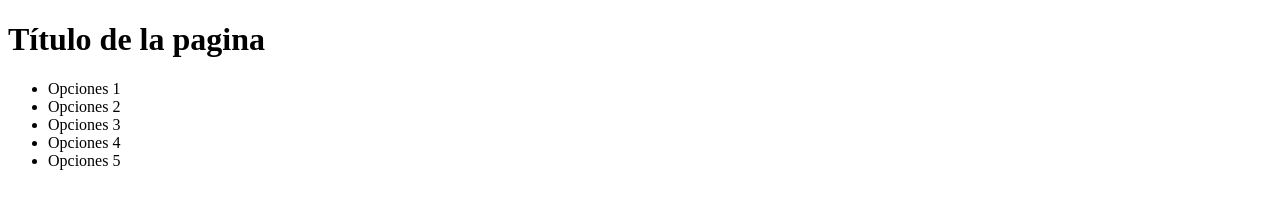
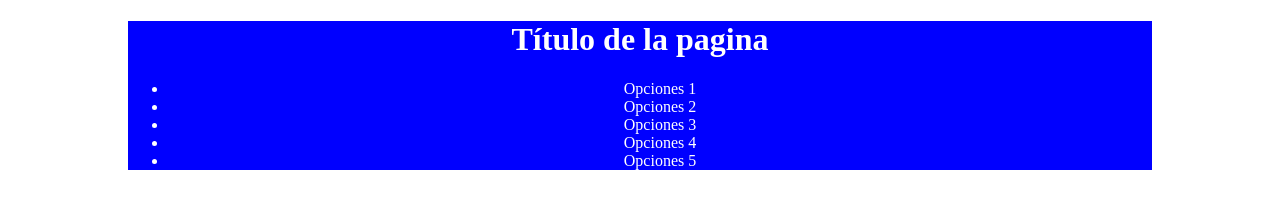
Before and after one commit to Marianotc/PW, a plain HTML site: page index.html in a window 1280 px wide. Drawn offline with Linux system fonts and the light colour scheme.

Commit message:
Header fondo azu, letras blancas

```diff
--- /dev/null
+++ b/css/estilos.css
@@ -0,0 +1,13 @@
+body
+{
+	margin: 0 auto;
+	max-width: 1024px;
+
+}
+
+header
+{
+	background: blue;
+	color: white;
+	text-align: center;
+}
--- a/index.html
+++ b/index.html
@@ -3,6 +3,7 @@
 <head>
 	<meta charset="UTF-8">
 	<title>Uso de Git/GitHub</title>
+	<link rel="stylesheet" href="css/estilos.css">
 </head>
 <body>
 	<header>
```
Also changed, not shown: 1 other file.
